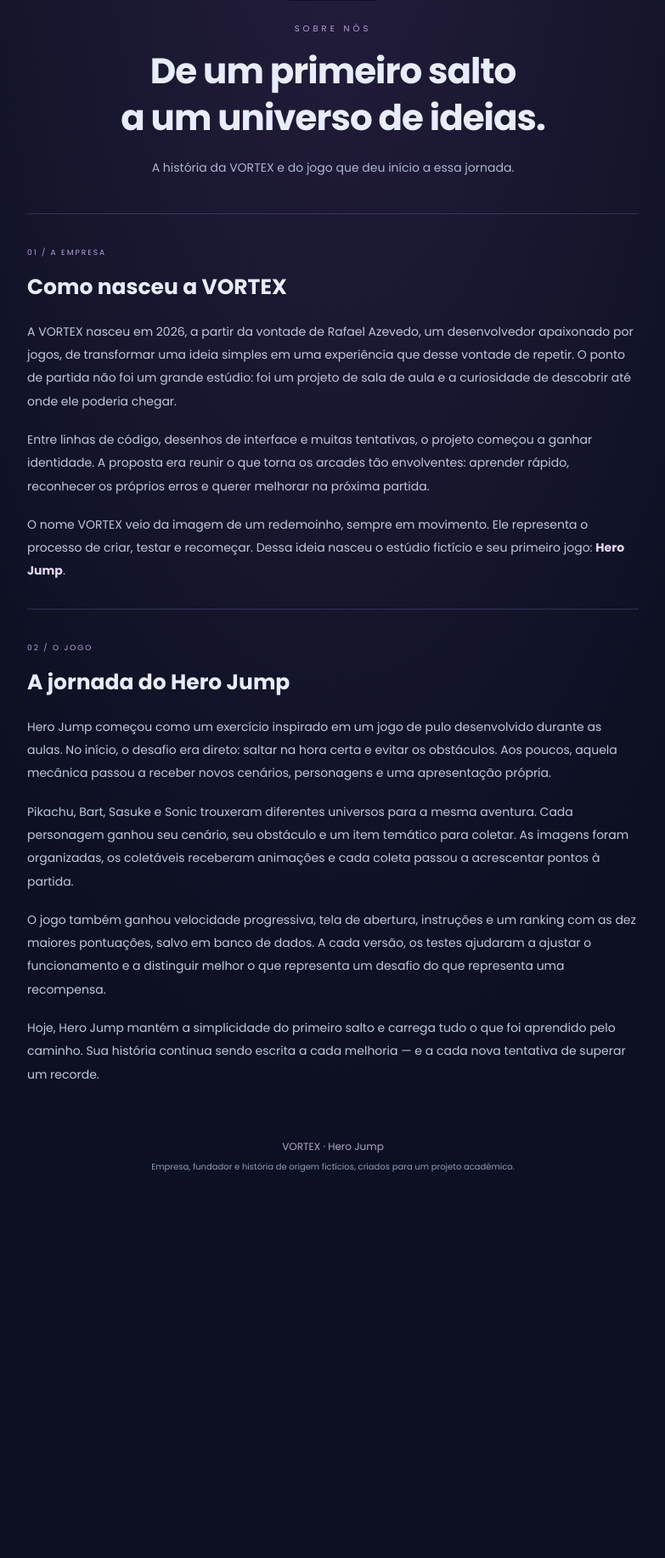
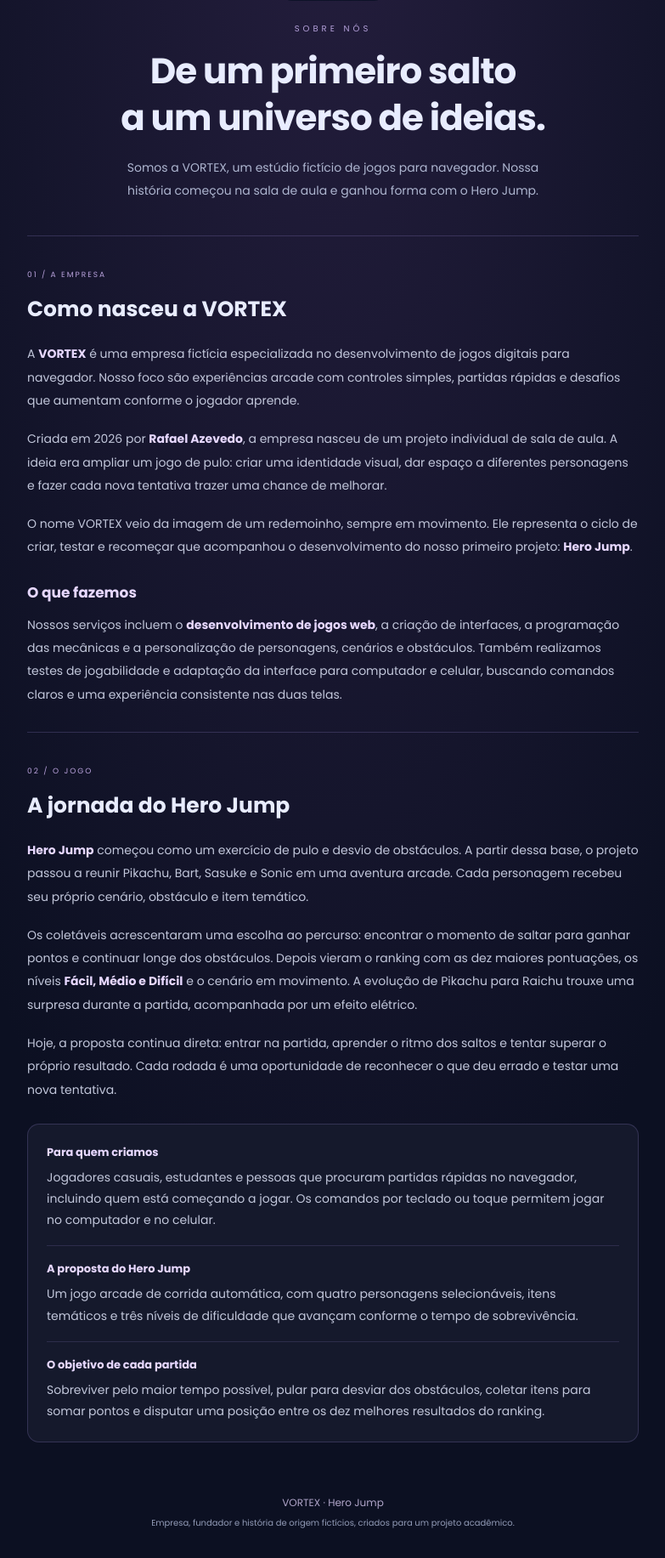
Before and after one commit to rodrigueszzxx/jogosenai, a PHP site: page /pages/sobre-nos.php in a window 1280 px wide. Shown: the part 269-2102 px from the top of the page at 85% size, without its empty margins (248-1031 px from the left). Before the commit the page ends 1648 px from the top, so only its background shows below. Run offline with PHP 8.4, Linux system fonts and the light colour scheme.

Commit message:
Completa apresentação da VORTEX e remove indicador de velocidade

```diff
--- a/css/styles.css
+++ b/css/styles.css
@@ -54,7 +54,7 @@ body {
     box-shadow: 0 4px 15px rgba(0, 0, 0, 0.4);
 }
 
-.player-info, .level-info, .speed-info, .collect-info, .score-info {
+.player-info, .level-info, .collect-info, .score-info {
     display: flex;
     align-items: center;
     gap: 10px;
@@ -614,7 +614,7 @@ body {
     .hud-bar {
         padding: 10px 14px;
     }
-    .player-info, .level-info, .speed-info, .collect-info, .score-info {
+    .player-info, .level-info, .collect-info, .score-info {
         gap: 6px;
     }
     .label {
@@ -929,7 +929,7 @@ body {
     .studio-caption { letter-spacing: 3px; }
 }
 
-/* Sobre nós: somente a história da VORTEX e do Hero Jump. */
+/* Sobre nós: apresentação e história da VORTEX e do Hero Jump. */
 .story-page { display: block; user-select: text; background: radial-gradient(ellipse at top, #251e3e, #0c1022 65%); }
 .story-shell { width: min(100%, 900px); margin: 0 auto; padding: 0 28px; }
 .story-header { display: flex; align-items: center; justify-content: space-between; gap: 20px; padding: 28px 0; border-bottom: 1px solid #b8a3ff30; }
@@ -948,6 +948,12 @@ body {
 .story-chapter p { color: #c2c7db; font-size: 14px; line-height: 1.95; margin-bottom: 18px; }
 .story-chapter p:last-child { margin-bottom: 0; }
 .story-chapter strong { color: #e6d7ff; }
+.story-chapter h3 { margin: 26px 0 12px; color: #e6d7ff; font-size: 17px; }
+.story-facts { margin-top: 26px; padding: 6px 22px; border: 1px solid #b8a3ff30; border-radius: 14px; background: #15192c; }
+.story-facts > div { padding: 17px 0; }
+.story-facts > div + div { border-top: 1px solid #b8a3ff25; }
+.story-facts dt { margin-bottom: 7px; font-size: 13px; font-weight: 700; color: #e6d7ff; }
+.story-facts dd { color: #c2c7db; font-size: 14px; line-height: 1.8; }
 .story-footer { padding: 30px 0; text-align: center; color: #b0a5c9; font-size: 12px; line-height: 1.9; }
 .story-footer span { font-size: 10px; color: #929bb7; }
 @media (max-width: 600px) {
@@ -961,6 +967,8 @@ body {
     .story-chapter { padding: 25px 0; }
     .story-chapter h2 { font-size: 22px; }
     .story-chapter p { font-size: 13px; }
+    .story-facts { padding: 4px 17px; }
+    .story-facts dd { font-size: 13px; }
 }
 
 /* Evolução do Pikachu: a pedra usa exatamente o deslocamento dos demais itens. */
--- a/pages/sobre-nos.php
+++ b/pages/sobre-nos.php
@@ -3,12 +3,12 @@
 <head>
     <meta charset="UTF-8">
     <meta name="viewport" content="width=device-width, initial-scale=1.0">
-    <meta name="description" content="Conheça a história da VORTEX e como nasceu o Hero Jump.">
-    <title>Nossa história | VORTEX</title>
+    <meta name="description" content="Conheça a VORTEX, seus serviços e a história do Hero Jump: um jogo arcade para navegador com personagens, coletáveis e desafios progressivos.">
+    <title>Sobre nós | VORTEX</title>
     <link rel="preconnect" href="https://fonts.googleapis.com">
     <link rel="preconnect" href="https://fonts.gstatic.com" crossorigin>
     <link href="https://fonts.googleapis.com/css2?family=Poppins:wght@400;600;700&family=Press+Start+2P&display=swap" rel="stylesheet">
-    <link rel="stylesheet" href="../css/styles.css?v=vortex-historia-3">
+    <link rel="stylesheet" href="../css/styles.css?v=vortex-apresentacao-1">
 </head>
 <body class="story-page">
     <div class="story-shell">
@@ -21,22 +21,37 @@
                 <span class="vortex-mark story-brandmark"><img src="../assets/brand/vortex.jpg" alt="Logotipo VORTEX" width="2814" height="1536"></span>
                 <p class="story-eyebrow">SOBRE NÓS</p>
                 <h1>De um primeiro salto<br>a um universo de ideias.</h1>
-                <p class="story-lead">A história da VORTEX e do jogo que deu início a essa jornada.</p>
+                <p class="story-lead">Somos a VORTEX, um estúdio fictício de jogos para navegador. Nossa história começou na sala de aula e ganhou forma com o Hero Jump.</p>
             </div>
             <section class="story-chapter" aria-labelledby="studio-history">
                 <span class="story-chapter-label">01 / A EMPRESA</span>
                 <h2 id="studio-history">Como nasceu a VORTEX</h2>
-                <p>A VORTEX nasceu em 2026, a partir da vontade de Rafael Azevedo, um desenvolvedor apaixonado por jogos, de transformar uma ideia simples em uma experiência que desse vontade de repetir. O ponto de partida não foi um grande estúdio: foi um projeto de sala de aula e a curiosidade de descobrir até onde ele poderia chegar.</p>
-                <p>Entre linhas de código, desenhos de interface e muitas tentativas, o projeto começou a ganhar identidade. A proposta era reunir o que torna os arcades tão envolventes: aprender rápido, reconhecer os próprios erros e querer melhorar na próxima partida.</p>
-                <p>O nome VORTEX veio da imagem de um redemoinho, sempre em movimento. Ele representa o processo de criar, testar e recomeçar. Dessa ideia nasceu o estúdio fictício e seu primeiro jogo: <strong>Hero Jump</strong>.</p>
+                <p>A <strong>VORTEX</strong> é uma empresa fictícia especializada no desenvolvimento de jogos digitais para navegador. Nosso foco são experiências arcade com controles simples, partidas rápidas e desafios que aumentam conforme o jogador aprende.</p>
+                <p>Criada em 2026 por <strong>Rafael Azevedo</strong>, a empresa nasceu de um projeto individual de sala de aula. A ideia era ampliar um jogo de pulo: criar uma identidade visual, dar espaço a diferentes personagens e fazer cada nova tentativa trazer uma chance de melhorar.</p>
+                <p>O nome VORTEX veio da imagem de um redemoinho, sempre em movimento. Ele representa o ciclo de criar, testar e recomeçar que acompanhou o desenvolvimento do nosso primeiro projeto: <strong>Hero Jump</strong>.</p>
+                <h3>O que fazemos</h3>
+                <p>Nossos serviços incluem o <strong>desenvolvimento de jogos web</strong>, a criação de interfaces, a programação das mecânicas e a personalização de personagens, cenários e obstáculos. Também realizamos testes de jogabilidade e adaptação da interface para computador e celular, buscando comandos claros e uma experiência consistente nas duas telas.</p>
             </section>
             <section class="story-chapter" aria-labelledby="game-history">
                 <span class="story-chapter-label">02 / O JOGO</span>
                 <h2 id="game-history">A jornada do Hero Jump</h2>
-                <p>Hero Jump começou como um exercício inspirado em um jogo de pulo desenvolvido durante as aulas. No início, o desafio era direto: saltar na hora certa e evitar os obstáculos. Aos poucos, aquela mecânica passou a receber novos cenários, personagens e uma apresentação própria.</p>
-                <p>Pikachu, Bart, Sasuke e Sonic trouxeram diferentes universos para a mesma aventura. Cada personagem ganhou seu cenário, seu obstáculo e um item temático para coletar. As imagens foram organizadas, os coletáveis receberam animações e cada coleta passou a acrescentar pontos à partida.</p>
-                <p>O jogo também ganhou velocidade progressiva, tela de abertura, instruções e um ranking com as dez maiores pontuações, salvo em banco de dados. A cada versão, os testes ajudaram a ajustar o funcionamento e a distinguir melhor o que representa um desafio do que representa uma recompensa.</p>
-                <p>Hoje, Hero Jump mantém a simplicidade do primeiro salto e carrega tudo o que foi aprendido pelo caminho. Sua história continua sendo escrita a cada melhoria — e a cada nova tentativa de superar um recorde.</p>
+                <p><strong>Hero Jump</strong> começou como um exercício de pulo e desvio de obstáculos. A partir dessa base, o projeto passou a reunir Pikachu, Bart, Sasuke e Sonic em uma aventura arcade. Cada personagem recebeu seu próprio cenário, obstáculo e item temático.</p>
+                <p>Os coletáveis acrescentaram uma escolha ao percurso: encontrar o momento de saltar para ganhar pontos e continuar longe dos obstáculos. Depois vieram o ranking com as dez maiores pontuações, os níveis <strong>Fácil, Médio e Difícil</strong> e o cenário em movimento. A evolução de Pikachu para Raichu trouxe uma surpresa durante a partida, acompanhada por um efeito elétrico.</p>
+                <p>Hoje, a proposta continua direta: entrar na partida, aprender o ritmo dos saltos e tentar superar o próprio resultado. Cada rodada é uma oportunidade de reconhecer o que deu errado e testar uma nova tentativa.</p>
+                <dl class="story-facts">
+                    <div>
+                        <dt>Para quem criamos</dt>
+                        <dd>Jogadores casuais, estudantes e pessoas que procuram partidas rápidas no navegador, incluindo quem está começando a jogar. Os comandos por teclado ou toque permitem jogar no computador e no celular.</dd>
+                    </div>
+                    <div>
+                        <dt>A proposta do Hero Jump</dt>
+                        <dd>Um jogo arcade de corrida automática, com quatro personagens selecionáveis, itens temáticos e três níveis de dificuldade que avançam conforme o tempo de sobrevivência.</dd>
+                    </div>
+                    <div>
+                        <dt>O objetivo de cada partida</dt>
+                        <dd>Sobreviver pelo maior tempo possível, pular para desviar dos obstáculos, coletar itens para somar pontos e disputar uma posição entre os dez melhores resultados do ranking.</dd>
+                    </div>
+                </dl>
             </section>
         </main>
         <footer class="story-footer">VORTEX · Hero Jump<br><span>Empresa, fundador e história de origem fictícios, criados para um projeto acadêmico.</span></footer>
```
Also changed, not shown: index.php (+2 -6 lines), js/script.js (+0 -7 lines), README.md.
